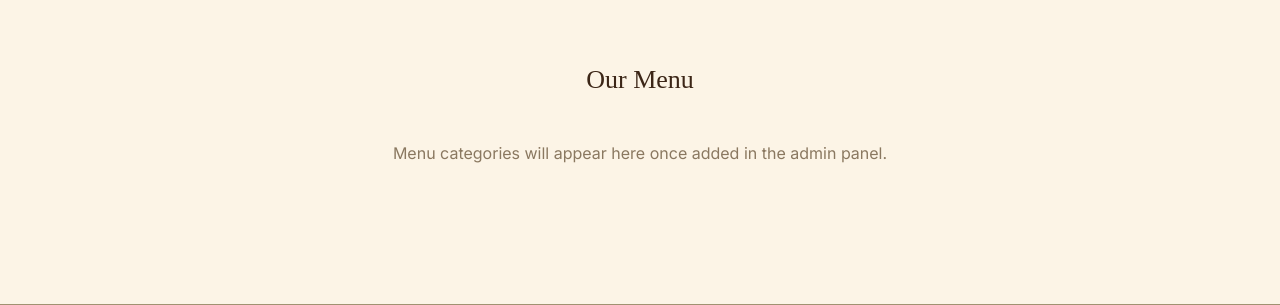
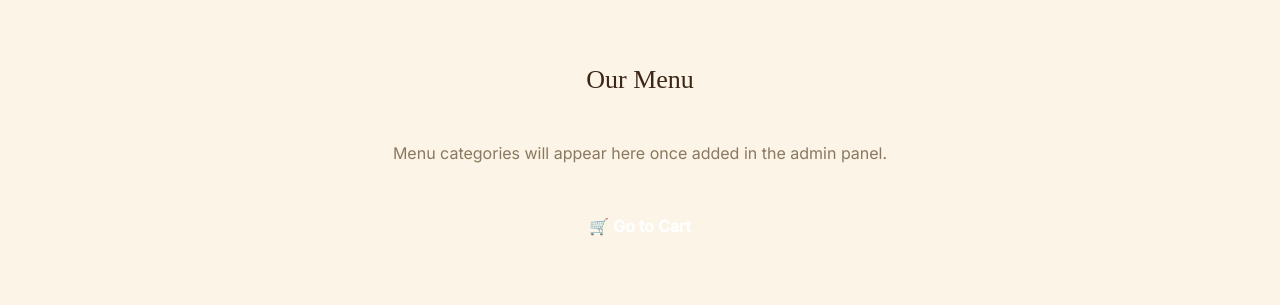
Before and after one commit to pranjal2603/copperkettle, a Django app: page /menu/ in a window 1280 px wide. Shown: the part 84-389 px from the top of the page. Run offline with Django 5.2, Linux system fonts and the light colour scheme; data that the repository does not hold is empty; some libraries are stand-ins or nearby versions.

Commit message:
Add Go to Cart button at end of menu

```diff
--- a/cafe/templates/cafe/menu.html
+++ b/cafe/templates/cafe/menu.html
@@ -73,6 +73,12 @@
 
     {% endfor %}
 
+    <div style="text-align: center; margin-top: 2rem;">
+      <a href="{% url 'cafe:cart' %}" class="btn-primary" style="display: inline-block; padding: 12px 24px; background-color: var(--primary); color: white; text-decoration: none; border-radius: 8px; font-weight: 600;">
+        🛒 Go to Cart
+      </a>
+    </div>
+
   </div>
 </div>
 
```
